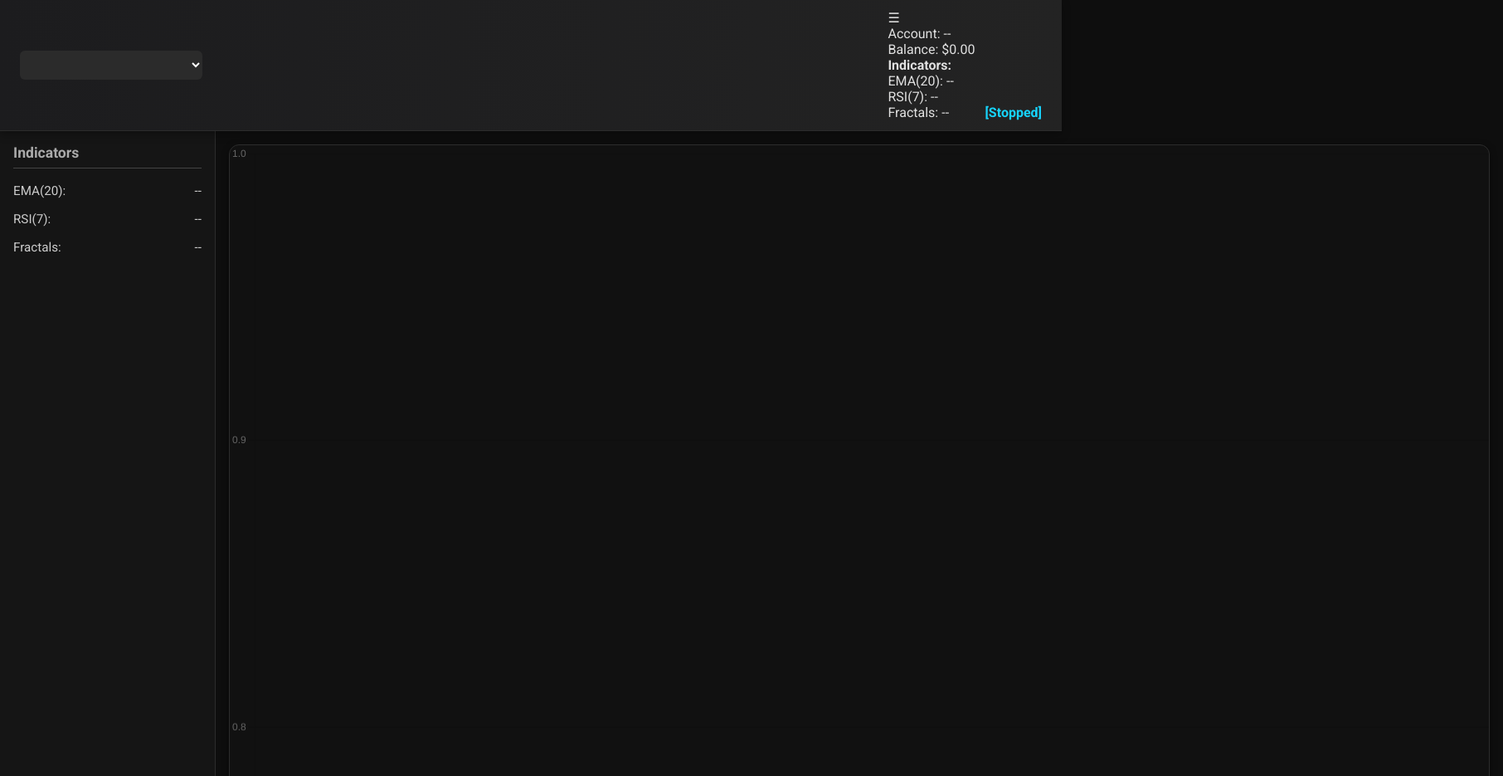
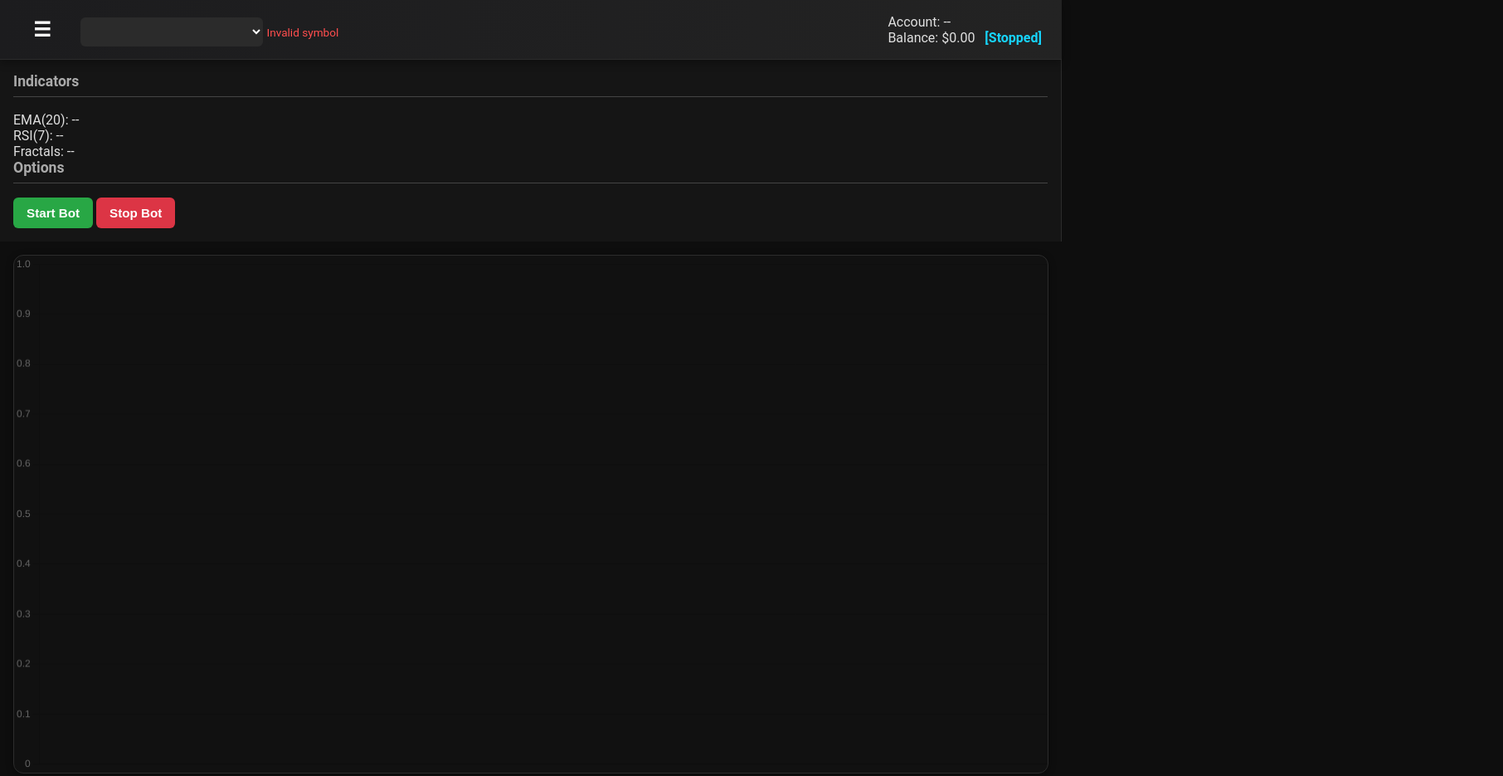
Before and after one commit to SanneEmmanuel/PurplePlatform-Node, a website: page public/dashboard.html in a window 1280 px wide. Shown: the top 935 px of the page at 83% size, 1812 px wide, since content can reach past the window. Drawn offline with nearby package versions, Linux system fonts and the light colour scheme; files that its build step writes are made by us from their sources; no server answers; animation ran at ten frames a second.

Commit message:
Modified dashboard

```diff
--- a/public/dashboard.html
+++ b/public/dashboard.html
@@ -3,49 +3,47 @@
 <head>
   <meta charset="UTF-8">
   <meta name="viewport" content="width=device-width, initial-scale=1.0">
-  <title>PurpleBot Dashboard</title>
-  <link href="https://fonts.googleapis.com/css2?family=Roboto:wght@400;700&display=swap" rel="stylesheet">
-  <link rel="stylesheet" href="dashboard.css">
+  <title>PurpleBot Trading Dashboard</title>
+  <link rel="stylesheet" href="/styles/dashboard.css">
   <script src="https://cdn.jsdelivr.net/npm/chart.js"></script>
 </head>
 <body>
-  <header>
+  <header class="header">
     <div class="left-header">
+      <button class="menu-toggle" onclick="toggleSidebar()">
+        &#9776;
+      </button>
       <select id="symbolDropdown"></select>
-      <span id="symbolError" style="display: none;">Invalid symbol</span>
+      <span id="symbolError" class="error-msg">Invalid symbol</span>
     </div>
     <div class="right-header">
-      <div class="profile-menu">
-        <div id="menuToggle">☰</div>
-        <div class="dropdown" id="profileDropdown">
-          <div id="accountDetails">Account: --</div>
-          <div id="accountBalance">Balance: $0.00</div>
-          <div id="indicatorSummary">
-            <strong>Indicators:</strong><br>
-            EMA(20): <span id="ema20">--</span><br>
-            RSI(7): <span id="rsi7">--</span><br>
-            Fractals: <span id="fractals">--</span>
-          </div>
+      <div class="account-summary">
+        <div id="accountDetails" class="account-text">Account: --</div>
+        <div class="balance-status">
+          <span id="accountBalance">Balance: $0.00</span>
+          <span id="statusIndicator">[Stopped]</span>
         </div>
       </div>
-      <span id="statusIndicator">[Stopped]</span>
     </div>
   </header>
 
-  <div class="container">
-    <aside class="sidebar">
-      <h3>Indicators</h3>
-      <div class="indicator-value">EMA(20): <span id="ema20_sidebar">--</span></div>
-      <div class="indicator-value">RSI(7): <span id="rsi7_sidebar">--</span></div>
-      <div class="indicator-value">Fractals: <span id="fractals_sidebar">--</span></div>
+  <div class="layout">
+    <aside class="sidebar" id="sidebar">
+      <div class="sidebar-section">
+        <h3>Indicators</h3>
+        <div class="indicator">EMA(20): <span id="ema20">--</span></div>
+        <div class="indicator">RSI(7): <span id="rsi7">--</span></div>
+        <div class="indicator">Fractals: <span id="fractals">--</span></div>
+      </div>
+      <div class="sidebar-section">
+        <h3>Options</h3>
+        <button onclick="startBot()" class="btn start-btn" id="startBtn">Start Bot</button>
+        <button onclick="stopBot()" class="btn stop-btn" id="stopBtn">Stop Bot</button>
+      </div>
     </aside>
 
     <main class="main">
       <canvas id="chartCanvas"></canvas>
-      <div class="controls">
-        <button onclick="startBot()" class="start-btn" id="startBtn">Start Bot</button>
-        <button onclick="stopBot()" class="stop-btn" id="stopBtn">Stop Bot</button>
-      </div>
     </main>
   </div>
 
@@ -57,8 +55,13 @@
       options: {
         responsive: true,
         maintainAspectRatio: false,
-        scales: { x: { display: true }, y: { display: true } },
-        plugins: { legend: { labels: { color: 'white' } } }
+        scales: {
+          x: { display: true },
+          y: { display: true }
+        },
+        plugins: {
+          legend: { labels: { color: 'white' } }
+        }
       }
     });
 
@@ -87,25 +90,15 @@
       document.getElementById('symbolError').style.display = res.ok ? 'none' : 'inline';
     }
 
-    document.getElementById('symbolDropdown').addEventListener('change', (e) => {
-      setSymbol(e.target.value);
-    });
+    document.getElementById('symbolDropdown').addEventListener('change', (e) => setSymbol(e.target.value));
 
     async function fetchData() {
       const res = await fetch('/api/chart-data');
       const data = await res.json();
 
-      const ema = data.indicators.ema20?.at(-1)?.toFixed(2) || '--';
-      const rsi = data.indicators.rsi7?.at(-1)?.toFixed(2) || '--';
-      const fractals = `${data.indicators.fractalHighs?.length || 0} / ${data.indicators.fractalLows?.length || 0}`;
-
-      document.getElementById('ema20').textContent = ema;
-      document.getElementById('rsi7').textContent = rsi;
-      document.getElementById('fractals').textContent = fractals;
-
-      document.getElementById('ema20_sidebar').textContent = ema;
-      document.getElementById('rsi7_sidebar').textContent = rsi;
-      document.getElementById('fractals_sidebar').textContent = fractals;
+      document.getElementById('ema20').textContent = data.indicators.ema20?.at(-1)?.toFixed(2) || '--';
+      document.getElementById('rsi7').textContent = data.indicators.rsi7?.at(-1)?.toFixed(2) || '--';
+      document.getElementById('fractals').textContent = `${data.indicators.fractalHighs?.length || 0} / ${data.indicators.fractalLows?.length || 0}`;
 
       const labels = data.candles.map(c => new Date(c.epoch * 1000).toLocaleTimeString());
       const prices = data.candles.map(c => parseFloat(c.close));
@@ -169,9 +162,9 @@
       if (res.ok) updateStatus(false);
     }
 
-    document.getElementById('menuToggle').addEventListener('click', () => {
-      document.getElementById('profileDropdown').classList.toggle('open');
-    });
+    function toggleSidebar() {
+      document.getElementById('sidebar').classList.toggle('collapsed');
+    }
 
     setInterval(fetchData, 5000);
     setInterval(fetchBalance, 10000);
```
